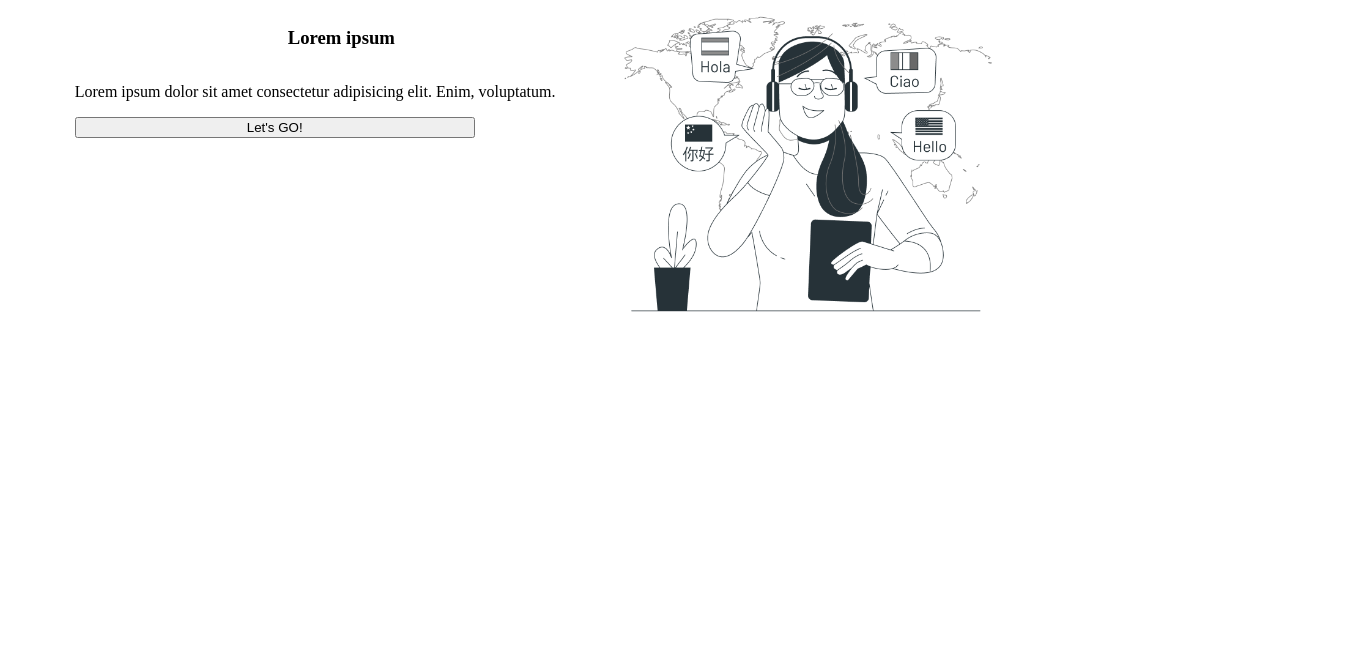
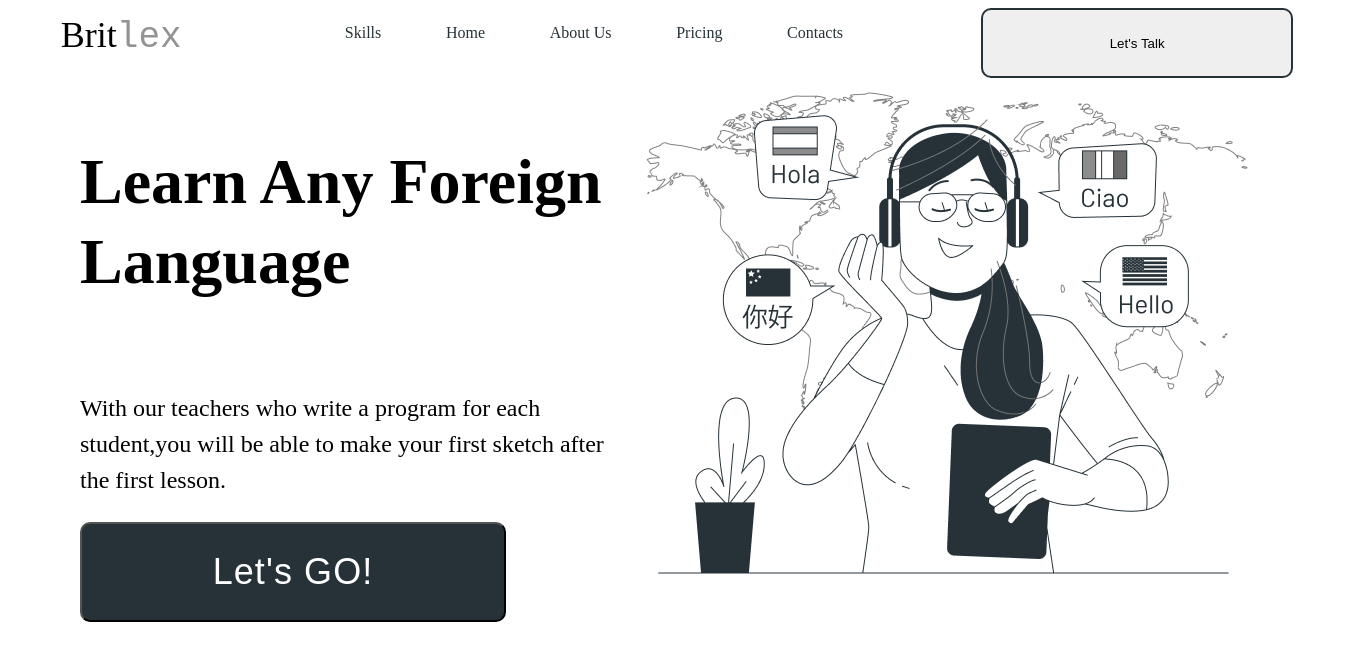
Before and after one commit to hoocher/test, a plain HTML site: page index.html in a window 1280 px wide. Shown: the top 660 px of the page, 1346 px wide, since content can reach past the window. Drawn offline with Linux system fonts and the light colour scheme.

Commit message:
header add

```diff
--- a/css/style.css
+++ b/css/style.css
@@ -1,27 +1,99 @@
+.link {
+    text-decoration: none;
+}
+
+/*  */
+/* Header */
+/*  */
+.header {
+    display: flex;
+    flex-flow: row nowrap;
+    width: 1338px;
+    height: 70px;
+    justify-content: space-around;
+}
+
+/*logo */
+.logo-color1 {
+    width: 106px;
+    height: 54px;
+    font-size: 36px;
+    line-height: 54px;
+    color: #000000;
+}
+
+.logo-color2 {
+    color: #939393;
+}
+
+.header-nav-container {
+    width: 563px;
+    height: 30px;
+    display: flex;
+    flex-flow: row nowrap;
+    color: #263238;
+    list-style: none;
+    justify-content: space-around;
+
+
+}
+
+.header-nav-links {
+    text-decoration: none;
+    color: #263238;
+}
+
+.header-button {
+    width: 312px;
+    height: 70px;
+    border: 2px solid #263238;
+    border-radius: 10px;
+}
+
+
 .main-section {
-    width: 900pt;
-    height: 900pt;
+    width: 1338px;
+    height: 548px;
     display: flex;
     flex-flow: row nowrap;
     justify-content: center;
 }
 
 .left-side {
-    width: 400pt;
+    width: 540px;
+    height: 548px;
     display: flex;
     flex-flow: column nowrap;
 }
 
 .main-title {
-    text-align: center;
+    text-align: left;
+    font-size: 64px;
+    line-height: 80px;
 }
 
 .main-button {
-    width: 300pt;
+    width: 426px;
+    height: 100px;
+    background: #263238;
+    border-radius: 10px;
+    color: white;
+    font-size: 36px;
+    line-height: 54px;
+    /* identical to box height */
+
+    text-align: center;
+    letter-spacing: 0.03em;
+}
+
+.main-description {
+    font-size: 24px;
+    line-height: 36px;
 }
 
 .right-side {
-    width: 400pt;
+    width: 654px;
+    height: 510px;
     display: flex;
     flex-flow: column;
 }
--- a/index.html
+++ b/index.html
@@ -10,17 +10,27 @@
 </head>
 
 <body>
+    <header class="header">
+        <a class="logo-color1 link" href="./index.html">Brit<samp class="logo-color2">lex</samp></a>
+        <ul class="header-nav-container">
+            <li><a class="header-nav-links" href="">Skills</a></li>
+            <li><a class="header-nav-links" href="">Home</a></li>
+            <li><a class="header-nav-links" href="">About Us</a></li>
+            <li><a class="header-nav-links" href="">Pricing</a></li>
+            <li><a class="header-nav-links" href="">Contacts</a></li>
+        </ul>
+        <button class="header-button" type="button">Let's Talk</button>
+    </header>
     <main>
         <section class="main-section">
             <section class="left-side">
-                <h1 class="main-title">Lorem ipsum
-                </h1>
-                <p class="main-description">Lorem ipsum dolor sit amet consectetur adipisicing elit. Enim, voluptatum.
-                </p>
+                <h1 class="main-title">Learn Any Foreign Language</h1>
+                <p class="main-description">With our teachers who write a program for each student,you will be able to
+                    make your first sketch after the first lesson.</p>
                 <button class="main-button" type="button">Let's GO!</button>
             </section>
             <section class="right-side">
-                <img class="main-img" src="./imgs/test-img.png" alt="tesl img" width="400pt">
+                <img class="main-img" src="./imgs/test-img.png" alt="tesl img" width="654px" height="510px">
 
             </section>
 
```
